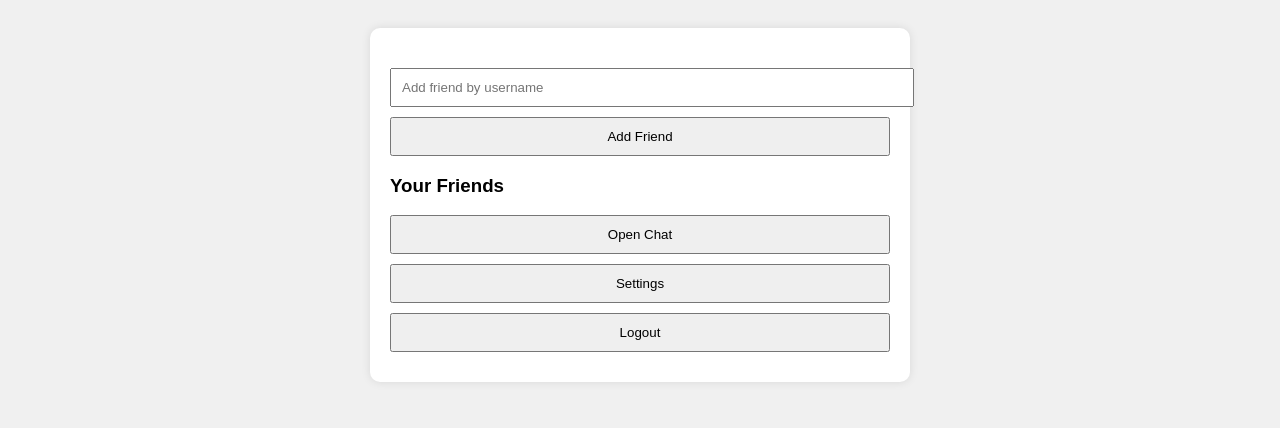
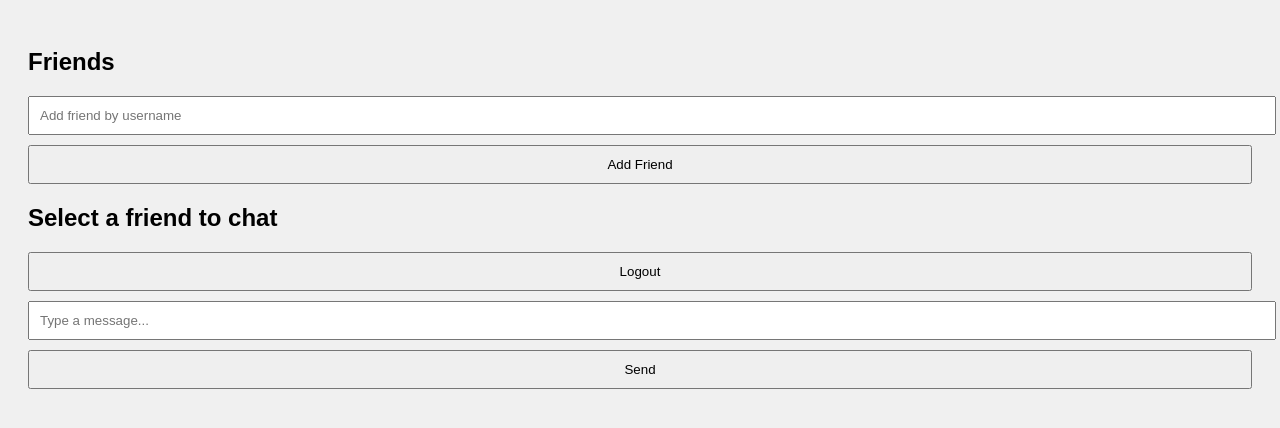
Before and after one commit to Coen3111/MESSENGER, a plain HTML site: page dashboard.html in a window 1280 px wide. Drawn offline with Linux system fonts and the light colour scheme; sample sign-in values are in the browser's storage.

Commit message:
Update dashboard.html

```diff
--- a/dashboard.html
+++ b/dashboard.html
@@ -2,19 +2,34 @@
 <html lang="en">
 <head>
   <meta charset="UTF-8" />
-  <title>Dashboard - ChatSpace</title>
+  <meta name="viewport" content="width=device-width, initial-scale=1.0"/>
+  <title>ChatSpace</title>
   <link rel="stylesheet" href="style.css" />
 </head>
 <body>
-  <div class="container">
-    <h2 id="welcomeUser"></h2>
-    <input type="text" id="addFriendInput" placeholder="Add friend by username"/>
-    <button onclick="addFriend()">Add Friend</button>
-    <h3>Your Friends</h3>
-    <ul id="friendsList"></ul>
-    <button onclick="location.href='chat.html'">Open Chat</button>
-    <button onclick="location.href='settings.html'">Settings</button>
-    <button onclick="logout()">Logout</button>
+  <div class="dashboard">
+    <aside class="sidebar">
+      <h2>Friends</h2>
+      <input type="text" id="addFriendInput" placeholder="Add friend by username" />
+      <button id="addFriendBtn">Add Friend</button>
+      <ul id="friendsList"></ul>
+    </aside>
+    <main class="chat-area">
+      <header class="chat-header">
+        <h2 id="chatWith">Select a friend to chat</h2>
+        <button id="logoutBtn">Logout</button>
+      </header>
+      <section id="chatWindow" class="chat-window">
+        <!-- Messages will appear here -->
+      </section>
+      <footer class="chat-input">
+        <input type="text" id="messageInput" placeholder="Type a message..." />
+        <button id="sendBtn">Send</button>
+        <div id="quickReplies" class="quick-replies">
+          <!-- Quick reply buttons will appear here -->
+        </div>
+      </footer>
+    </main>
   </div>
   <script src="script.js"></script>
 </body>
```
